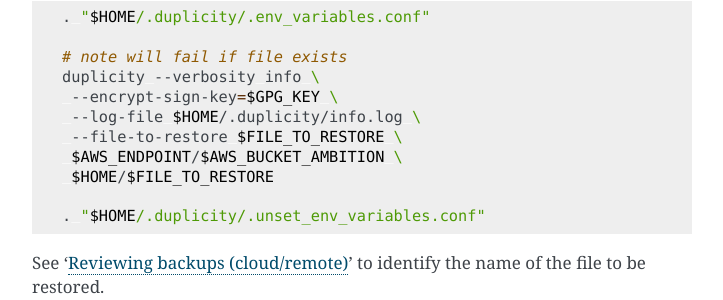
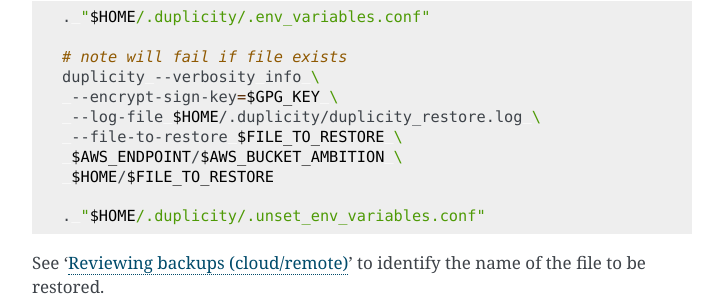
Before and after one commit to clinicedc/edc, a Sphinx documentation site: the page built from docs/backup.rst, in a window 1280 px wide and 900 px high, scrolled down 8481 px. Shown: the part 152-452 px from the top of the window, without its empty margins (388-1111 px from the left). Built offline with Sphinx 7.4.7, drawn with Linux system fonts in a browser that asks for light colours.

Commit message:
Minor update to sample command

```diff
--- a/docs/backup.rst
+++ b/docs/backup.rst
@@ -453,7 +453,7 @@ The following assumes a restore for database, Ambition, defined in ``.env_variab
   # note will fail if file exists
   duplicity --verbosity info \
    --encrypt-sign-key=$GPG_KEY \
-   --log-file $HOME/.duplicity/info.log \
+   --log-file $HOME/.duplicity/duplicity_restore.log \
    --file-to-restore $FILE_TO_RESTORE \
    $AWS_ENDPOINT/$AWS_BUCKET_AMBITION \
    $HOME/$FILE_TO_RESTORE
```
